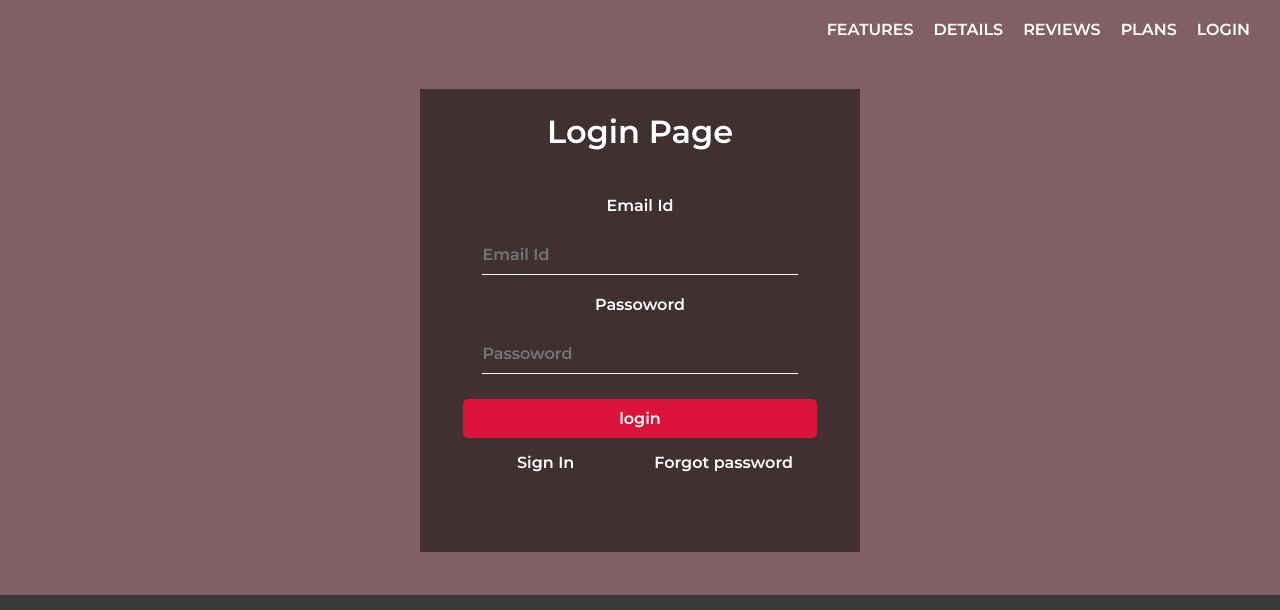
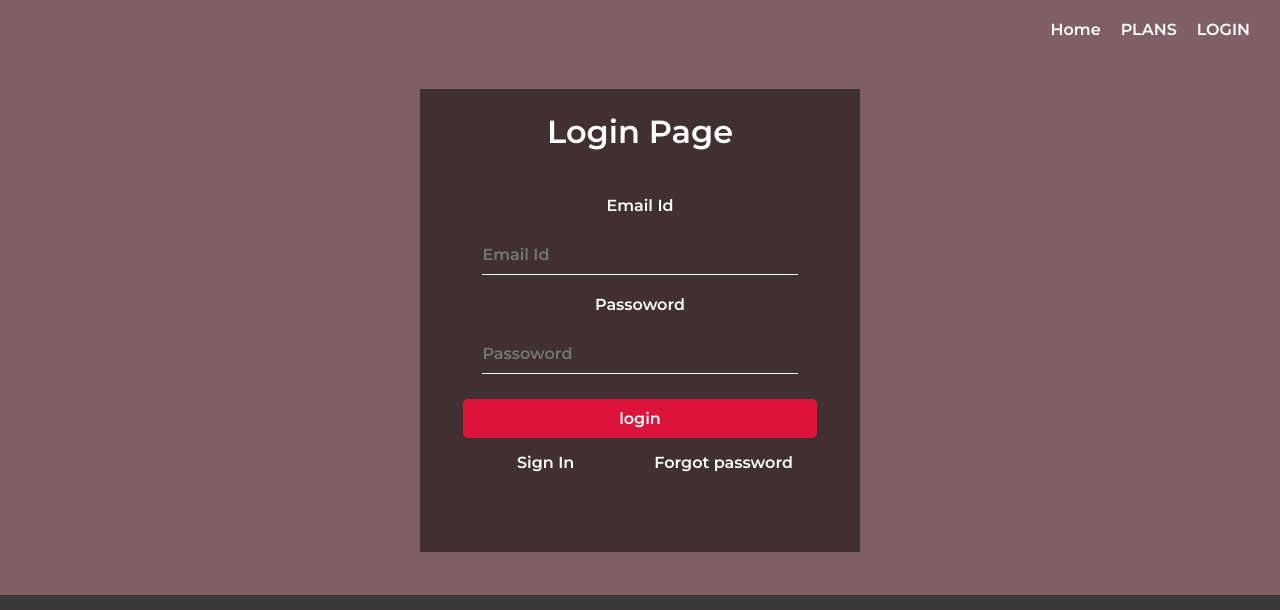
Before and after one commit to amogh7/foodApp, a website: page view/login.pug in a window 1280 px wide. Shown: the top 610 px of the page. Drawn offline with nearby package versions, Linux system fonts and the light colour scheme; files that its build step writes are made by us from their sources.

Commit message:
updated links

```diff
--- a/view/header.pug
+++ b/view/header.pug
@@ -1,16 +1,12 @@
 nav.nav-links.row
   ul.navbar
     li.features
-      a.nav(href='/') FEATURES
-    li.details
-      a.nav(href=' ') DETAILS
-    li.Reviews
-      a.nav(href=' ') REVIEWS
+      a.nav(href='/') Home
     li.Plans
       a.nav(href='/plans') PLANS
     if name
        li.name
-         a.pro-name(href='/profile' ) #{name}
+         a.pro-name(href='/profile' ) #{name} Profile
        li.logout
          a.nav(href='/logout' ) LOGOUT
     else
```
